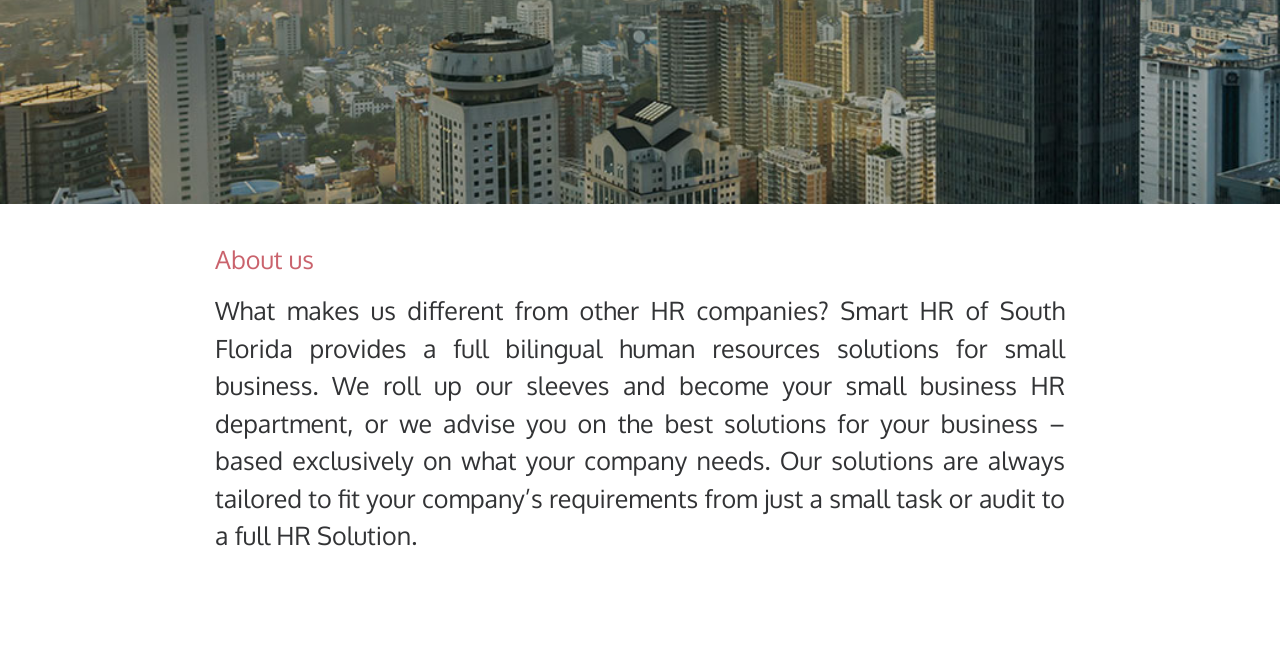
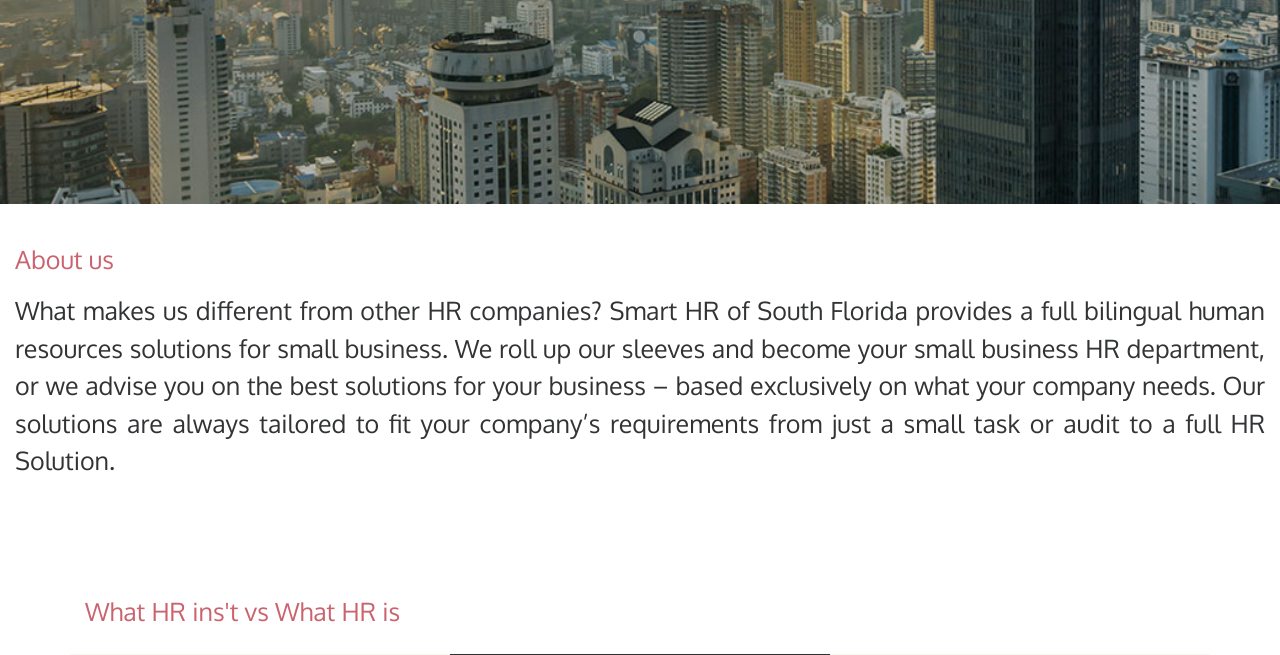
Before and after one commit to Minesto23/smartHR, a Django app: page / in a window 1280 px wide. Shown: the part 596-1251 px from the top of the page. Run offline with Django 3.2, Linux system fonts and the light colour scheme; data that the repository does not hold is empty; parts of the project's set-up code (start-up, migrations or seed data) failed here and were passed over; some libraries are stand-ins or nearby versions.

Commit message:
Update style.css

```diff
--- a/core/static/core/css/style.css
+++ b/core/static/core/css/style.css
@@ -47,14 +47,14 @@ body{
 
 #about-us h3{
   color: #CA636D;
-  padding-left: 200px;
+  /*padding-left: 200px;*/
   font-size: 20px;
 }
 
 #about-us p{
   color: #323335;
-  padding-left: 200px;
-  padding-right: 200px;
+  /*padding-left: 200px;*/
+  /*padding-right: 200px;*/
   font-size: 25px;
   text-align: justify;
 }
```
